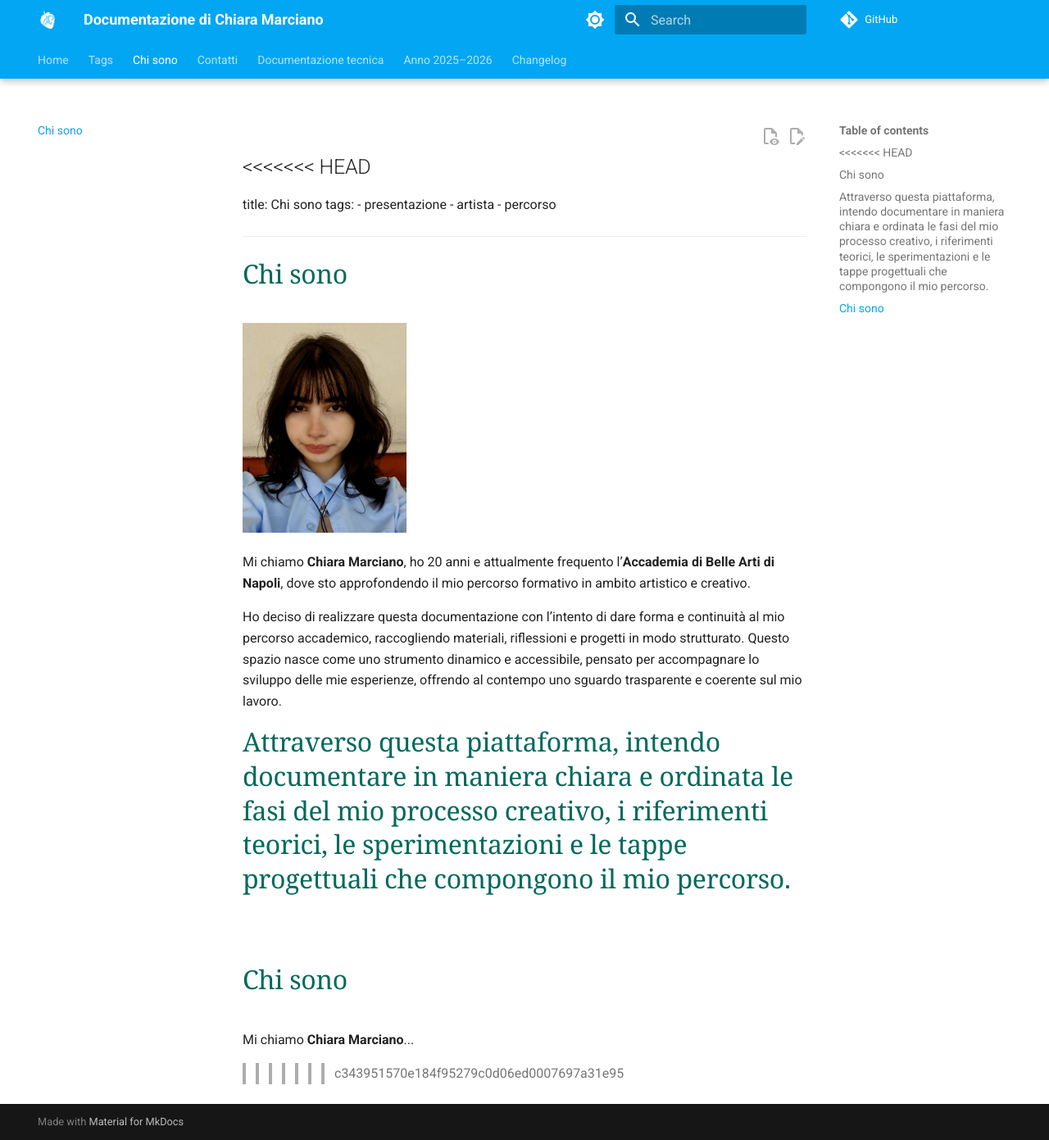
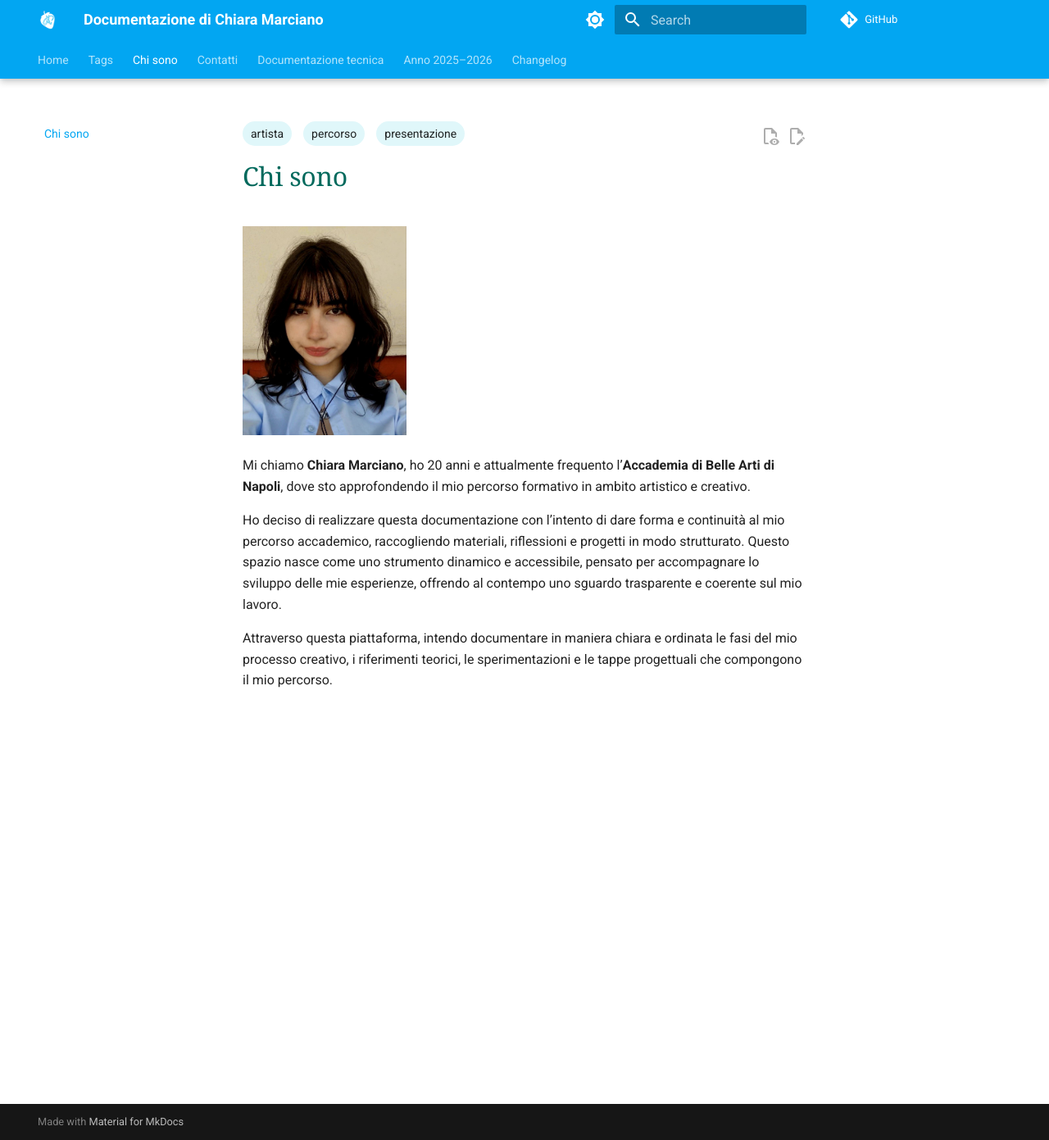
Before and after one commit to ChiaraMarciano/chiara-marciano-docs, an MkDocs documentation site: the page built from docs/chi-sono.md, in a window 1280 px wide and 1391 px high. Shown: the whole window at 82% size. Built offline with MkDocs 1.6.1 and Material for MkDocs 9.7.7, drawn with Linux system fonts in a browser that asks for light colours; comment, search, counter and statistics services are not loaded.

```diff
--- a/docs/anno-2025-2026/gruppo-transcultura.md
+++ b/docs/anno-2025-2026/gruppo-transcultura.md
@@ -0,0 +1,40 @@
+---
+title: Gruppo Transcultura
+tags:
+  - transcultura
+  - identità
+  - diversità
+  - piazza garibaldi
+  - umanità
+---
+
+Il **gruppo Transcultura** nasce quasi naturalmente, come prosecuzione e trasformazione dell’esperienza del gruppo **Lettering**. Dopo aver osservato attentamente i segni visivi della piazza, ci siamo accorti che dietro ogni scritta, ogni colore, ogni gesto urbano, si nascondevano presenze, identità, **culture**. Da qui è nato il nostro desiderio: esplorare la dimensione umana e **multiculturale** di Piazza Garibaldi, quella fatta di vite vissute, di passaggi silenziosi, di **storie mai raccontate**.
+
+<img src="../../images/transcultura/swot.png" alt="swot Analysis" width="800">
+
+Nei nostri primi attraversamenti ci siamo lasciati interrogare dalla piazza: da chi la abita, da chi la attraversa ogni giorno, da chi vi lavora. Abbiamo capito che non si trattava solo di osservare, ma di mettere in discussione anche i nostri stessi sguardi, spesso condizionati da **pregiudizi invisibili**.
+
+Con questa consapevolezza è iniziato un lavoro più profondo: abbiamo ascoltato, parlato, osservato con attenzione, cercando di cogliere quello che spesso sfugge. Piazza Garibaldi è una realtà stratificata, piena di contrasti ma anche di incontri possibili. È una piazza che **racconta il mondo**.
+
+Una parte importante del nostro percorso è stato il **censimento del territorio**, in particolare delle attività commerciali.
+
+<p align="center">
+  <img src="../../images/transcultura/layers.jpeg" alt="layers.jpeg" width="800">
+</p>
+
+Mappando i negozi, le botteghe, i mercatini, abbiamo scoperto che Piazza Garibaldi è una **geografia del cibo**, un luogo dove le culture si incontrano non solo attraverso le lingue o i gesti, ma soprattutto attraverso i sapori. Il cibo si è rivelato un linguaggio comune, un modo per **raccontare la propria terra**, la propria **storia**, anche lontano da casa.
+
+<p align="center">
+  <img src="../../images/transcultura/cibo.jpeg" alt="cibo.jpeg" width="800">
+</p>
+
+Parallelamente, abbiamo avviato una **ricerca dermografica**, ispirandoci al progetto [**Humanae**](https://www.angelicadass.com/humanae), per riflettere sull’identità attraverso il colore della pelle. Abbiamo scattato oltre cento fotografie in laboratorio, cercando di restituire, con rispetto e neutralità, la ricchezza della diversità umana che anima la piazza. Da questo lavoro è nato un mosaico fatto di campioni di pelle, un **tentativo visivo** di rappresentare ciò che le parole a volte non sanno dire.
+
+<p align="center">
+  <video width="600" controls autoplay loop muted>
+    <source src="../../media/clip.mp4" type="video/mp4">
+    Il tuo browser non supporta il tag video.
+  </video>
+</p>
+
+Le **immagini raccolte** durante questo percorso — tra volti, colori, spazi condivisi e oggetti del quotidiano — parlano da sole. Sono tracce di un'esperienza collettiva, frammenti di un'indagine che ha voluto mettere al centro le persone, le differenze, ma anche le possibilità di incontro. Con Transcultura non abbiamo cercato risposte facili, ma abbiamo imparato a stare dentro la complessità, ad ascoltarla e restituirla, con **rispetto**, nella forma più sincera che avevamo a disposizione: la **narrazione**.
--- a/docs/chi-sono.md
+++ b/docs/chi-sono.md
@@ -1,4 +1,3 @@
-<<<<<<< HEAD
 ---
 title: Chi sono
 tags:
@@ -16,8 +15,3 @@ Mi chiamo **Chiara Marciano**, ho 20 anni e attualmente frequento l’**Accademi
 Ho deciso di realizzare questa documentazione con l’intento di dare forma e continuità al mio percorso accademico, raccogliendo materiali, riflessioni e progetti in modo strutturato. Questo spazio nasce come uno strumento dinamico e accessibile, pensato per accompagnare lo sviluppo delle mie esperienze, offrendo al contempo uno sguardo trasparente e coerente sul mio lavoro.
 
 Attraverso questa piattaforma, intendo documentare in maniera chiara e ordinata le fasi del mio processo creativo, i riferimenti teorici, le sperimentazioni e le tappe progettuali che compongono il mio percorso.
-=======
-# Chi sono
-
-Mi chiamo **Chiara Marciano**...
->>>>>>> c343951570e184f95279c0d06ed0007697a31e95
--- a/docs/styles/custom.css
+++ b/docs/styles/custom.css
@@ -1,14 +1,26 @@
-<<<<<<< HEAD
 /* Custom style */
-.md-nav__link { border-radius: 8px; padding: 4px 8px; }
-.md-typeset h1 { color: #00695c; font-family: 'Georgia', serif; }
-.carousel-img {
+.md-nav__link {
+    border-radius: 8px;
+    padding: 4px 8px;
+  }
+
+  .md-nav__item .md-nav__link {
+    border-radius: 10px;
+  }
+
+  .md-typeset h1 {
+    color: #00695c;
+    font-family: 'Georgia', serif;
+  }
+
+  .carousel-img {
     transition: transform 0.3s ease;
   }
 
   .carousel-img:hover {
     transform: scale(1.05);
   }
+
   .md-tags a.md-tag {
     display: inline-block;
     background-color: #e0f7fa;
@@ -16,7 +28,7 @@
     padding: 4px 10px;
     margin: 4px 6px 4px 0;
     border-radius: 16px;
-    font-size: 0.7rem; /* 👈 tag più piccoli */
+    font-size: 0.7rem; /* tag più piccoli */
     text-decoration: none;
     font-weight: 500;
     transition: background-color 0.3s ease, color 0.3s ease;
@@ -26,8 +38,9 @@
     background-color: #b2ebf2;
     color: #004d40;
   }
- /* Timeline visual style migliorato */
-.timeline {
+
+  /* Timeline visual style migliorato */
+  .timeline {
     border-left: 3px solid #00695c;
     padding-left: 30px; /* più spazio tra bordo e testo */
     margin-top: 30px;
@@ -38,42 +51,3 @@
     margin-bottom: 30px;
     position: relative;
   }
-
-  .timeline-entry::before {
-    content: "●";
-    color: #00695c;
-    position: absolute;
-    left: -22px; /* più a sinistra rispetto al testo */
-    top: 0;
-    font-size: 1.2em;
-  }
-
-  .timeline-entry h3 {
-    margin-bottom: 6px;
-    color: #004d40;
-    font-weight: 600;
-  }
-
-  .timeline-entry p {
-    margin: 0;
-  }
-  a.md-button {
-    background-color: #0288d1;
-    color: white;
-    padding: 10px 20px;
-    border-radius: 6px;
-    text-decoration: none;
-    font-weight: bold;
-    transition: background-color 0.3s ease;
-  }
-
-  a.md-button:hover {
-    background-color: #0277bd;
-  }
-
-=======
-/* Stile personalizzato */
-.md-nav__item .md-nav__link {
-  border-radius: 10px;
-}
->>>>>>> c343951570e184f95279c0d06ed0007697a31e95
```
Also changed, not shown: docs/anno-2025-2026/la-bella-piazza.md (+1 -6 lines), docs/contatti.md (+0 -6 lines), docs/index.md (+4 -4 lines).
